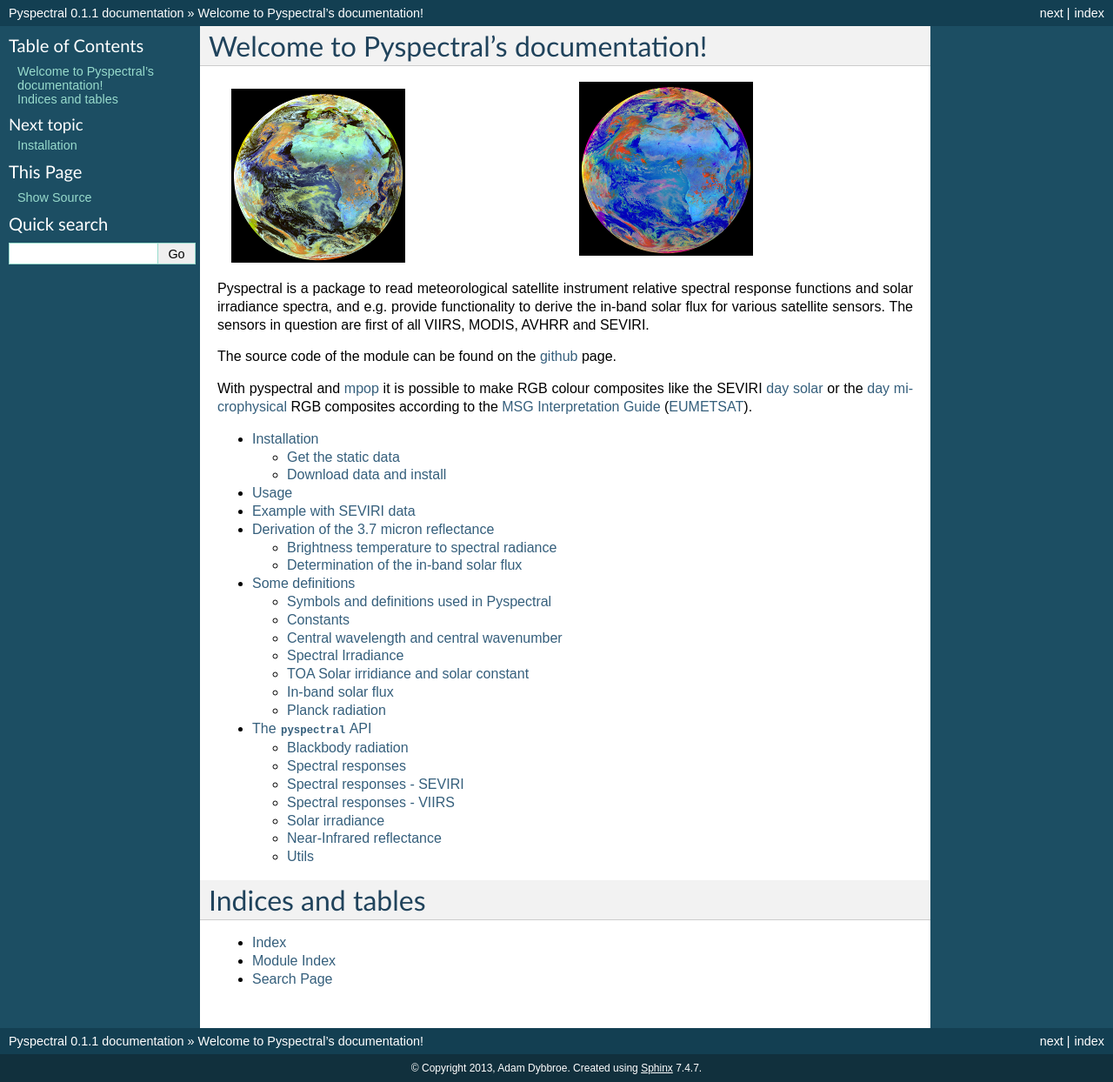
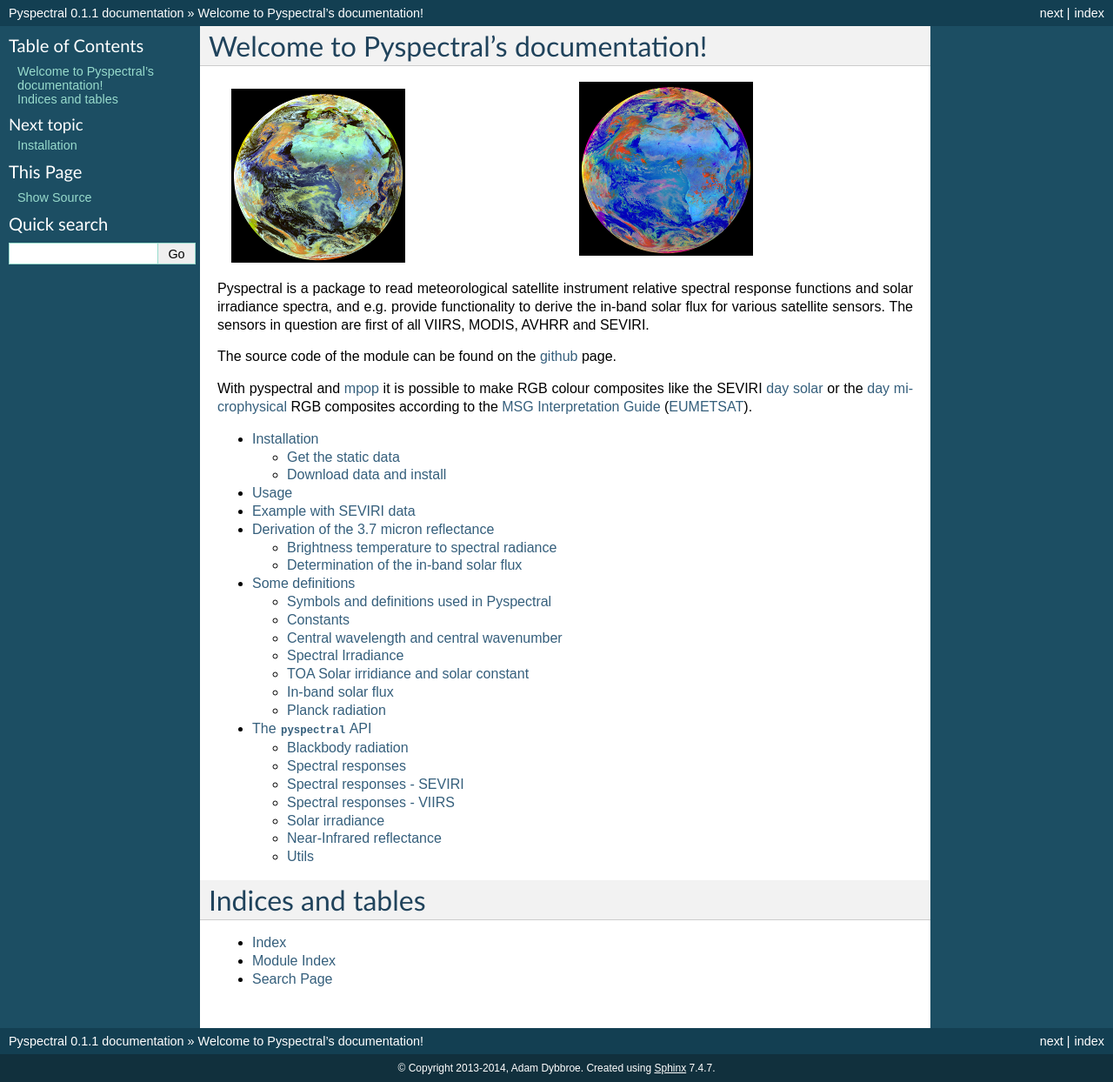
Before and after one commit to pytroll/pyspectral, a Sphinx documentation site: the page built from doc/index.rst, in a window 1280 px wide. Shown: the whole page at 87% size. Built offline with Sphinx 7.4.7, drawn with Linux system fonts in a browser that asks for light colours; formulas are drawn with MathJax 3.

Commit message:
Fixed copyright year

```diff
--- a/doc/conf.py
+++ b/doc/conf.py
@@ -11,7 +11,8 @@
 # All configuration values have a default; values that are commented out
 # serve to show the default.
 
-import sys, os
+import sys
+import os
 
 # If extensions (or modules to document with autodoc) are in another directory,
 # add these directories to sys.path here. If the directory is relative to the
@@ -19,7 +20,9 @@ import sys, os
 sys.path.insert(0, os.path.abspath('../'))
 sys.path.insert(0, os.path.abspath('../pyspectral'))
 
+
 class Mock(object):
+
     def __init__(self, *args, **kwargs):
         pass
 
@@ -38,20 +41,20 @@ class Mock(object):
             return Mock()
 
 
-MOCK_MODULES = ['numpy','scipy','xlrd',]
+MOCK_MODULES = ['numpy', 'scipy', 'xlrd', ]
 for mod_name in MOCK_MODULES:
     sys.modules[mod_name] = Mock()
 
 
-# -- General configuration -----------------------------------------------------
+# -- General configuration -----------------------------------------------
 
 # If your documentation needs a minimal Sphinx version, state it here.
 #needs_sphinx = '1.0'
 
 # Add any Sphinx extension module names here, as strings. They can be extensions
 # coming with Sphinx (named 'sphinx.ext.*') or your custom ones.
-extensions = ['sphinx.ext.autodoc','sphinx.ext.doctest',
-              'sphinx.ext.todo','sphinx.ext.coverage',
+extensions = ['sphinx.ext.autodoc', 'sphinx.ext.doctest',
+              'sphinx.ext.todo', 'sphinx.ext.coverage',
               'sphinx.ext.pngmath']
 
 # Add any paths that contain templates here, relative to this directory.
@@ -68,7 +71,7 @@ master_doc = 'index'
 
 # General information about the project.
 project = u'Pyspectral'
-copyright = u'2013, Adam Dybbroe'
+copyright = u'2013-2014, Adam Dybbroe'
 
 # The version info for the project you're documenting, acts as replacement for
 # |version| and |release|, also used in various other places throughout the
@@ -114,7 +117,7 @@ pygments_style = 'sphinx'
 #modindex_common_prefix = []
 
 
-# -- Options for HTML output ---------------------------------------------------
+# -- Options for HTML output ---------------------------------------------
 
 # The theme to use for HTML and HTML Help pages.  See the documentation for
 # a list of builtin themes.
@@ -194,7 +197,7 @@ html_static_path = ['_static']
 htmlhelp_basename = 'Pyspectraldoc'
 
 
-# -- Options for LaTeX output --------------------------------------------------
+# -- Options for LaTeX output --------------------------------------------
 
 # The paper size ('letter' or 'a4').
 #latex_paper_size = 'letter'
@@ -205,8 +208,8 @@ htmlhelp_basename = 'Pyspectraldoc'
 # Grouping the document tree into LaTeX files. List of tuples
 # (source start file, target name, title, author, documentclass [howto/manual]).
 latex_documents = [
-  ('index', 'Pyspectral.tex', u'Pyspectral Documentation',
-   u'Adam Dybbroe', 'manual'),
+    ('index', 'Pyspectral.tex', u'Pyspectral Documentation',
+     u'Adam Dybbroe', 'manual'),
 ]
 
 # The name of an image file (relative to this directory) to place at the top of
@@ -233,7 +236,7 @@ latex_documents = [
 #latex_domain_indices = True
 
 
-# -- Options for manual page output --------------------------------------------
+# -- Options for manual page output --------------------------------------
 
 # One entry per manual page. List of tuples
 # (source start file, name, description, authors, manual section).
```
